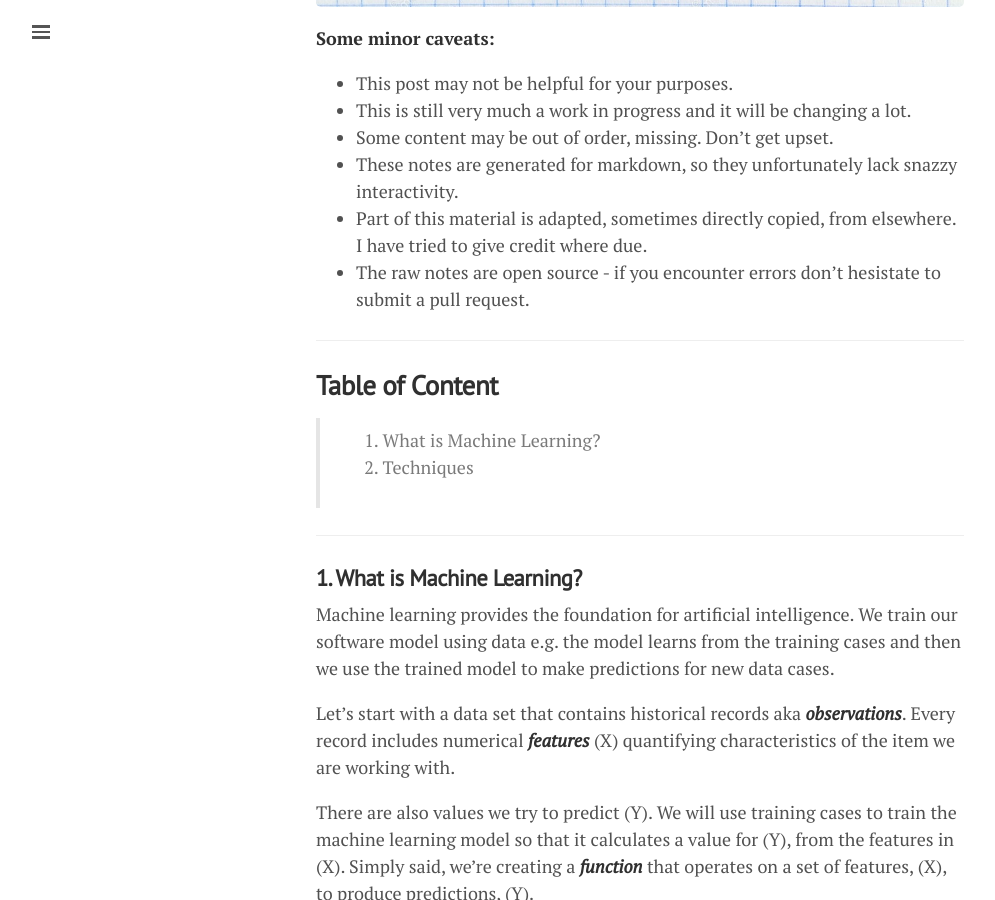
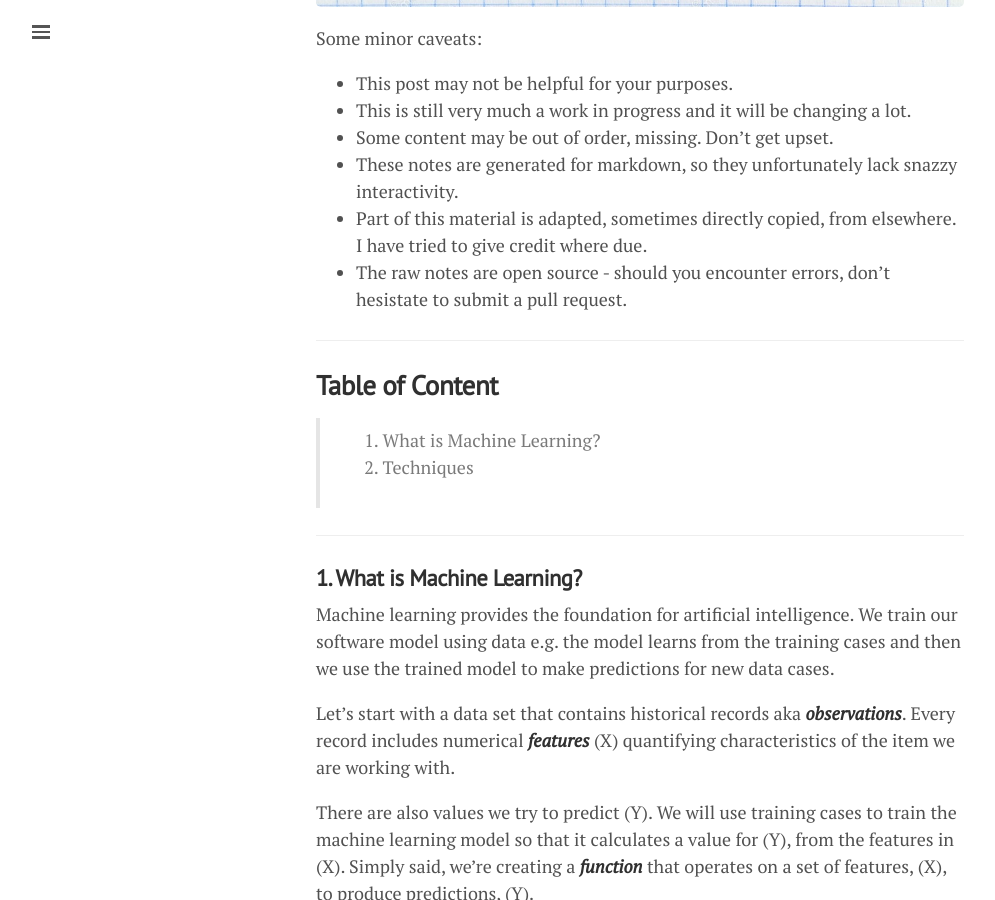
Before and after one commit to lgeurts/lgeurts.github.io, a Jekyll site: the page built from _posts/2018-06-29-artificial-intelligence-basics.md, in a window 1280 px wide and 900 px high, scrolled down 637 px. Shown: the whole window, without its empty margins (0-995 px from the left). Built offline with Jekyll 4.4.1, drawn with Linux system fonts in a browser that asks for light colours; nearby versions of some CDN libraries.

Commit message:
Update 2018-06-29-artificial-intelligence-basics.md

```diff
--- a/_posts/2018-06-29-artificial-intelligence-basics.md
+++ b/_posts/2018-06-29-artificial-intelligence-basics.md
@@ -11,13 +11,13 @@ These are ***personal*** notes, broadly intended to cover basics for machine lea
 
 ![Robot](/assets/artificial-intelligence.jpg)
 
-**Some minor caveats:**
+Some minor caveats:
 * This post may not be helpful for your purposes.
 * This is still very much a work in progress and it will be changing a lot.
 * Some content may be out of order, missing. Don't get upset.
 * These notes are generated for markdown, so they unfortunately lack snazzy interactivity.
 * Part of this material is adapted, sometimes directly copied, from elsewhere. I have tried to give credit where due.
-* The raw notes are open source - if you encounter errors don't hesistate to submit a pull request.
+* The raw notes are open source - should you encounter errors, don't hesistate to submit a pull request.
 
 ------------------------------------------------------------------------------
 
```
